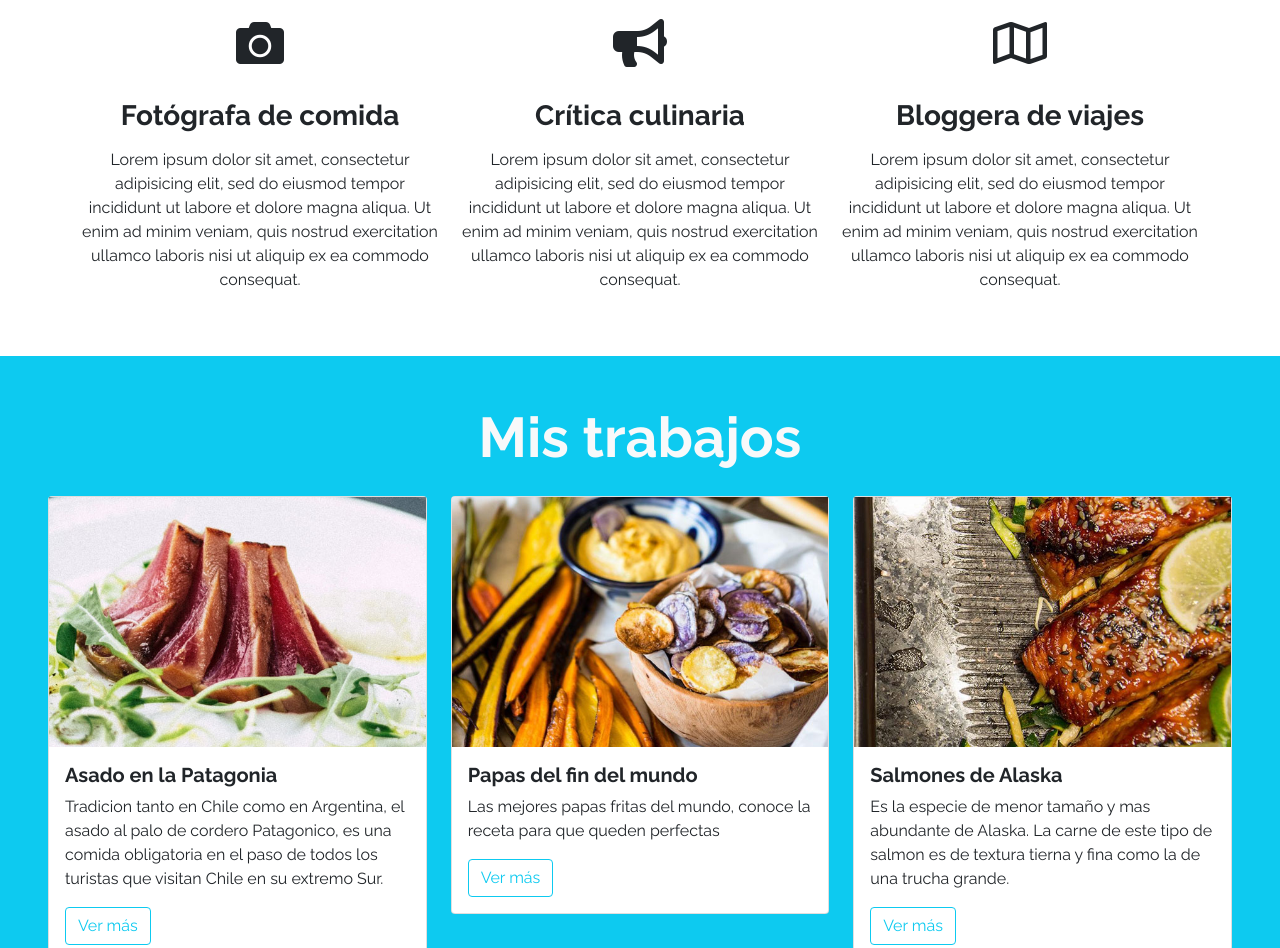
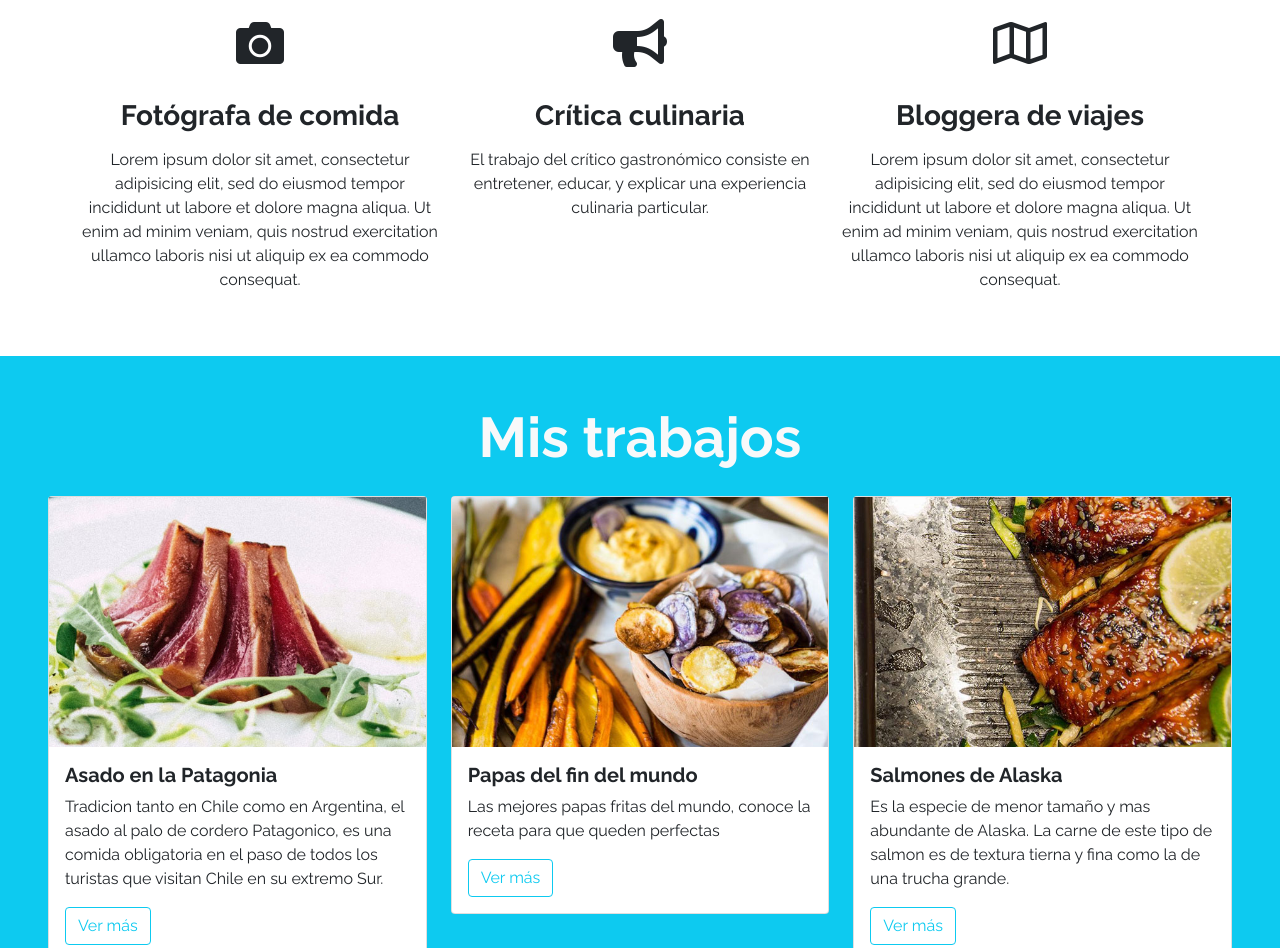
Before and after one commit to camicasme1908/Desafio-5, a plain HTML site: page index.html in a window 1280 px wide. Shown: the part 866-1814 px from the top of the page. Drawn offline with nearby package versions, Linux system fonts and the light colour scheme.

Commit message:
cambio en critica

```diff
--- a/index.html
+++ b/index.html
@@ -89,10 +89,7 @@
                 <i class="fas fa-bullhorn fa-3x my-3"></i>
                 <h3 class="my-3 fw-bold">Crítica culinaria</h3>
                 <p class="my-3">
-                    Lorem ipsum dolor sit amet, consectetur adipisicing elit, sed do
-                    eiusmod tempor incididunt ut labore et dolore magna aliqua. Ut enim
-                    ad minim veniam, quis nostrud exercitation ullamco laboris nisi ut
-                    aliquip ex ea commodo consequat.
+                    El trabajo del crítico gastronómico consiste en entretener, educar, y explicar una experiencia culinaria particular.
                 </p>
             </div>
             <div class="col-12 col-md-4">
```
